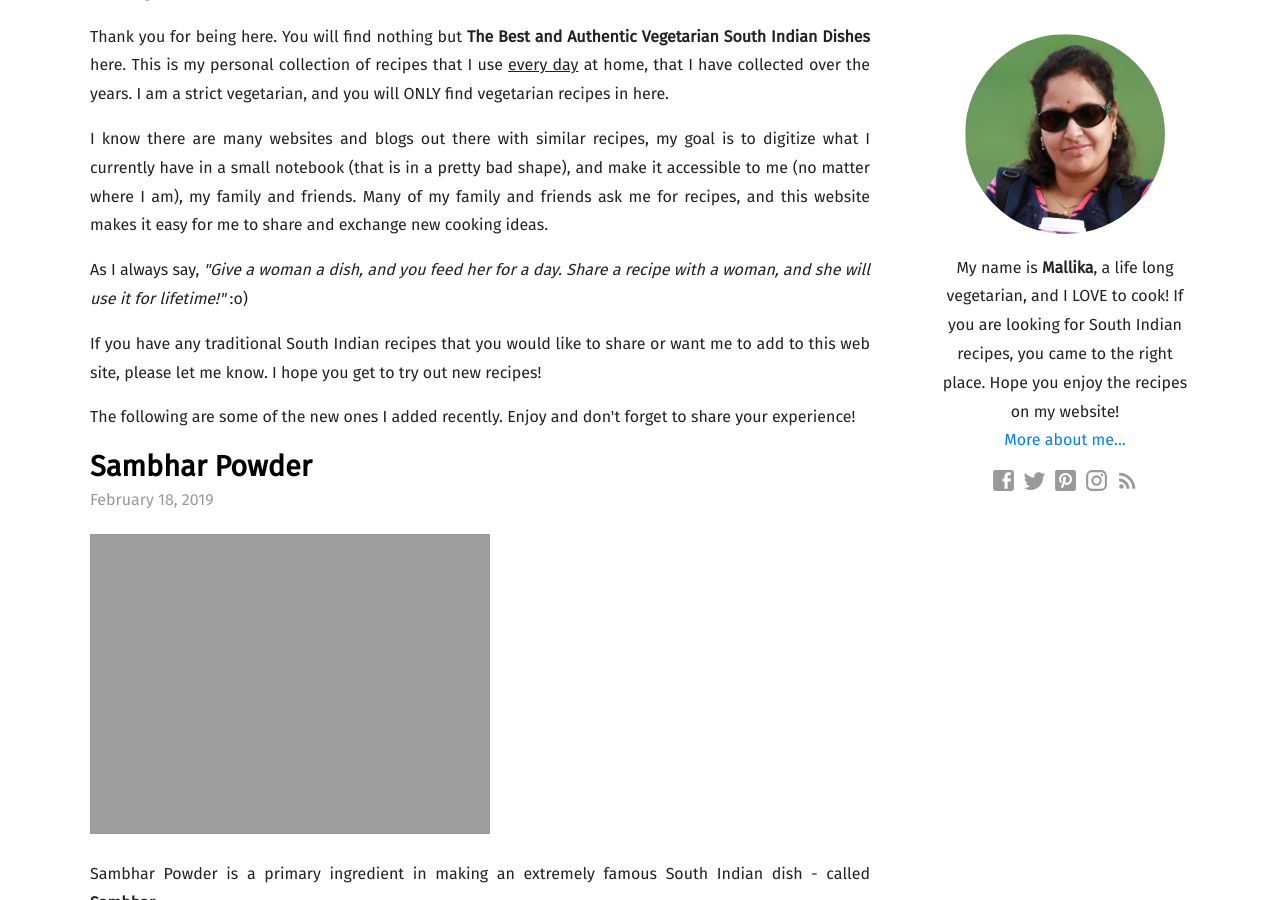
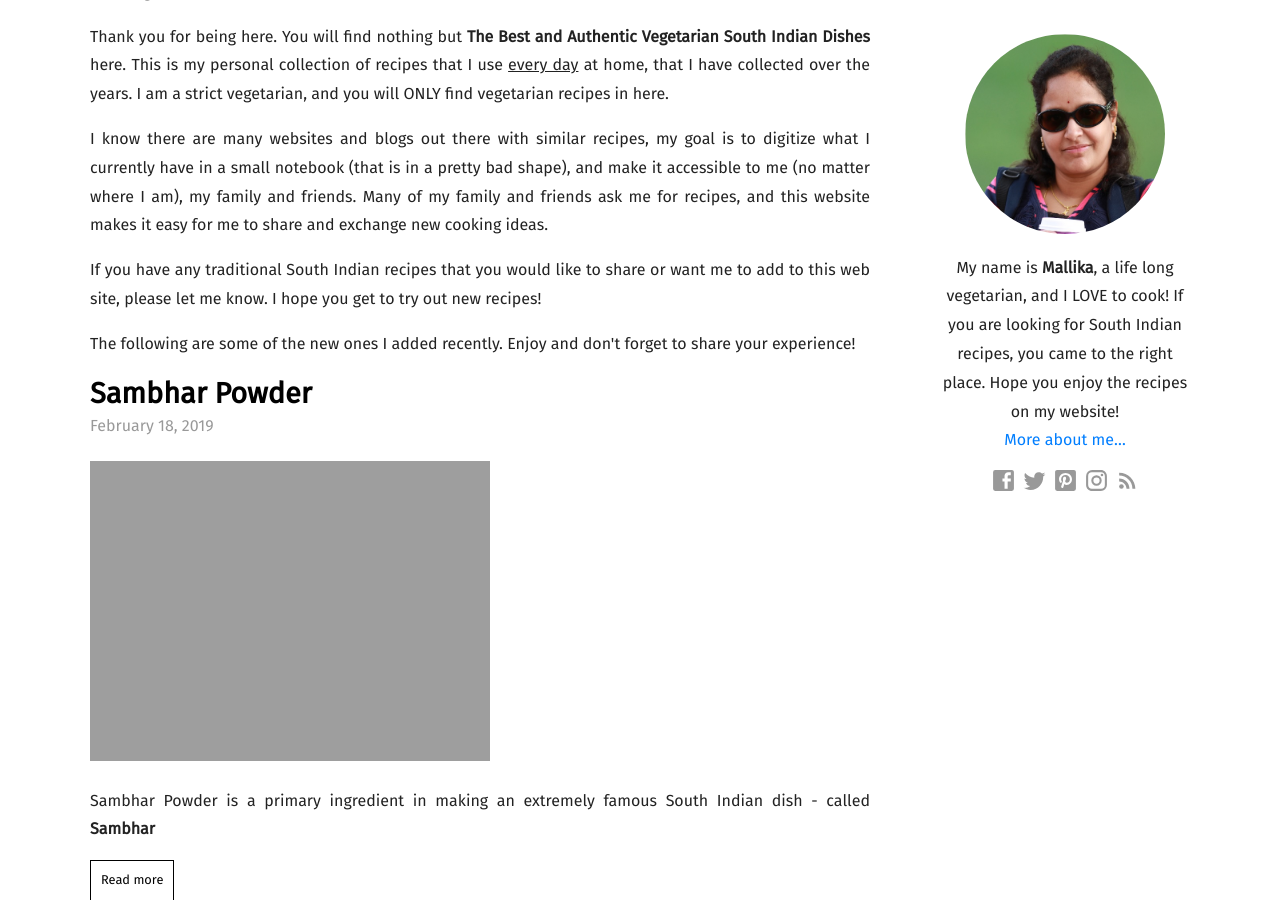
Before and after one commit to mallikasdishes/github.io, a Jekyll site: the page built from index.html, in a window 1280 px wide and 900 px high, scrolled down 315 px. Built offline with Jekyll 4.4.1, drawn with Linux system fonts in a browser that asks for light colours; some web fonts are replaced; the list of posts is cut into pages by our own code.

Commit message:
Update index.html

```diff
--- a/index.html
+++ b/index.html
@@ -9,8 +9,6 @@ collection of recipes that I use <u>every day</u> at home, that I have collected
 
 <p>I know there are many websites and blogs out there with similar recipes, my goal is to digitize what I currently have in a small notebook (that is in a pretty bad shape), and make it accessible to me (no matter where I am), my family and friends.
 Many of my family and friends ask me for recipes, and this website makes it easy for me to share and exchange new cooking ideas.</p>
-
-<p>As I always say, <i>"Give a woman a dish, and you feed her for a day. Share a recipe with a woman, and she will use it for lifetime!"</i> :o)</p>
 
 <p>If you have any traditional South Indian recipes that you would like to share or want me to add to this web site, please let me know.
 	I hope you get to try out new recipes!</p>
```
